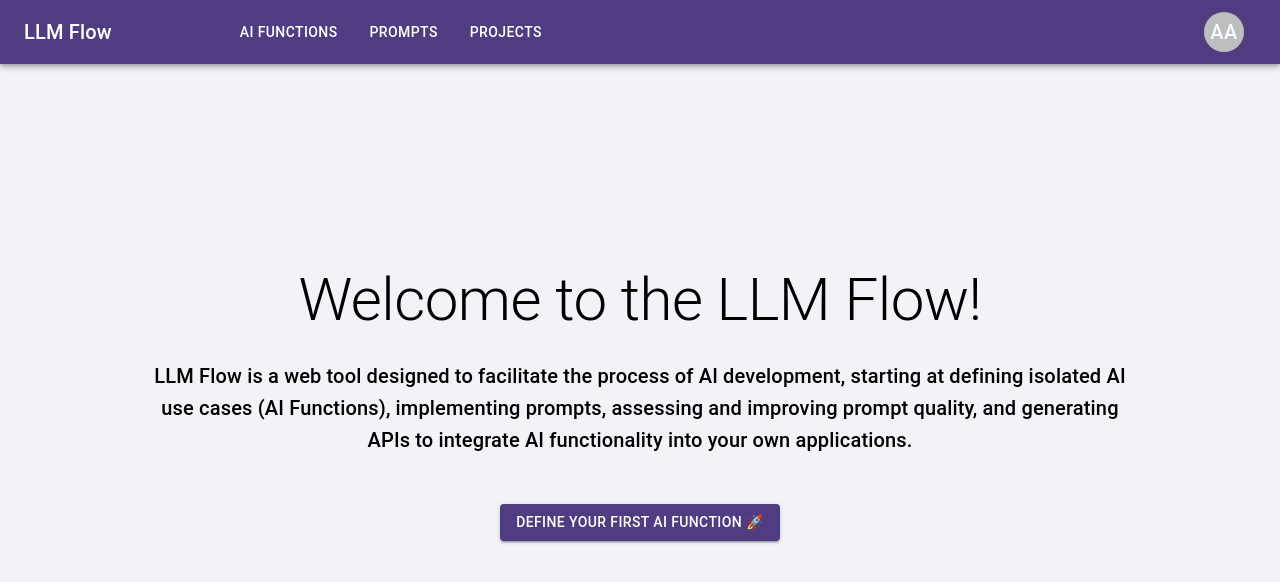
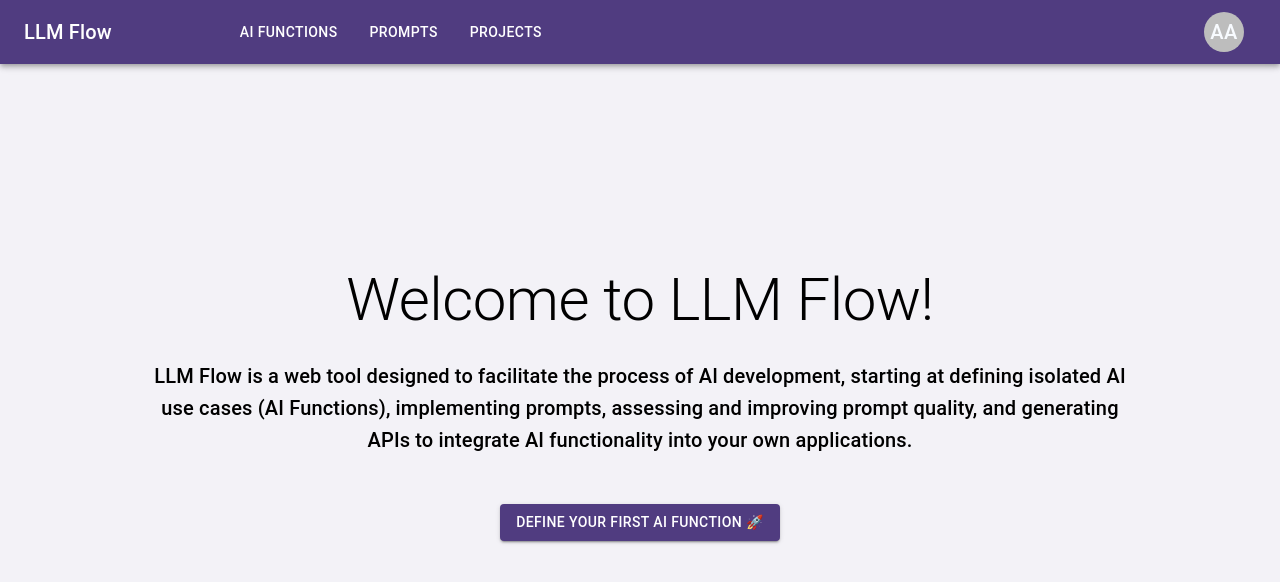
Before and after one commit to amir-mo1999/LLMFlow, a Next.js app in the folder client/: page / in a window 1280 px wide. Shown: the top 582 px of the page. Built offline with nearby package versions, Linux system fonts and the light colour scheme; no server answers.

Commit message:
fixed typo

```diff
--- a/client/src/components/WelcomePage/WelcomePage.tsx
+++ b/client/src/components/WelcomePage/WelcomePage.tsx
@@ -9,7 +9,7 @@ const WelcomePage: React.FC = () => {
       sx={{ display: "flex", flexDirection: "column", alignItems: "center", paddingTop: 25 }}
     >
       <Typography variant="h2" sx={{ mb: 3 }}>
-        Welcome to the LLM Flow!
+        Welcome to LLM Flow!
       </Typography>
       <Typography variant="h6" align="center" sx={{ width: 1000 }}>
         LLM Flow is a web tool designed to facilitate the process of AI development, starting at
```
